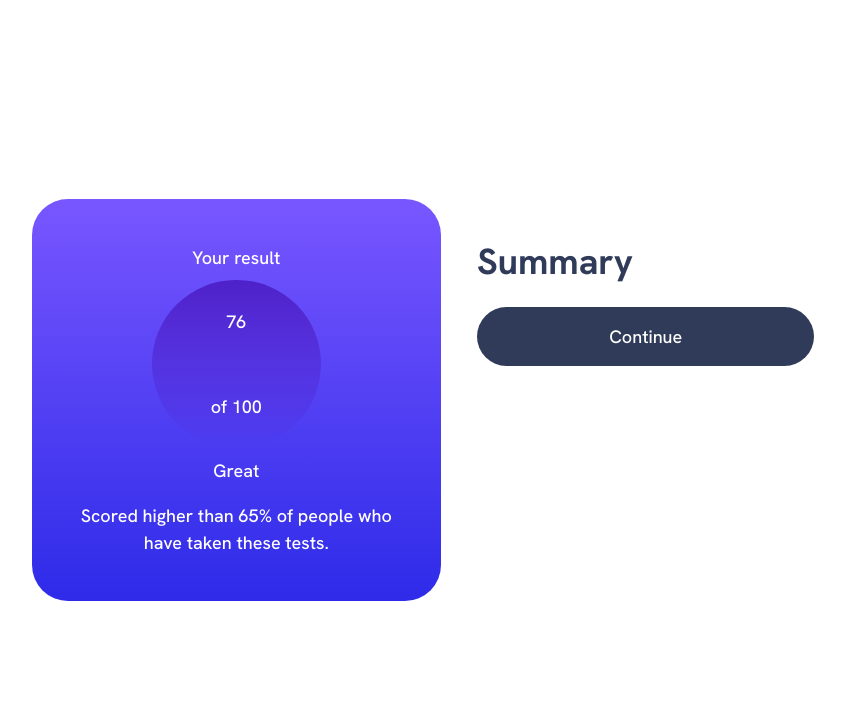
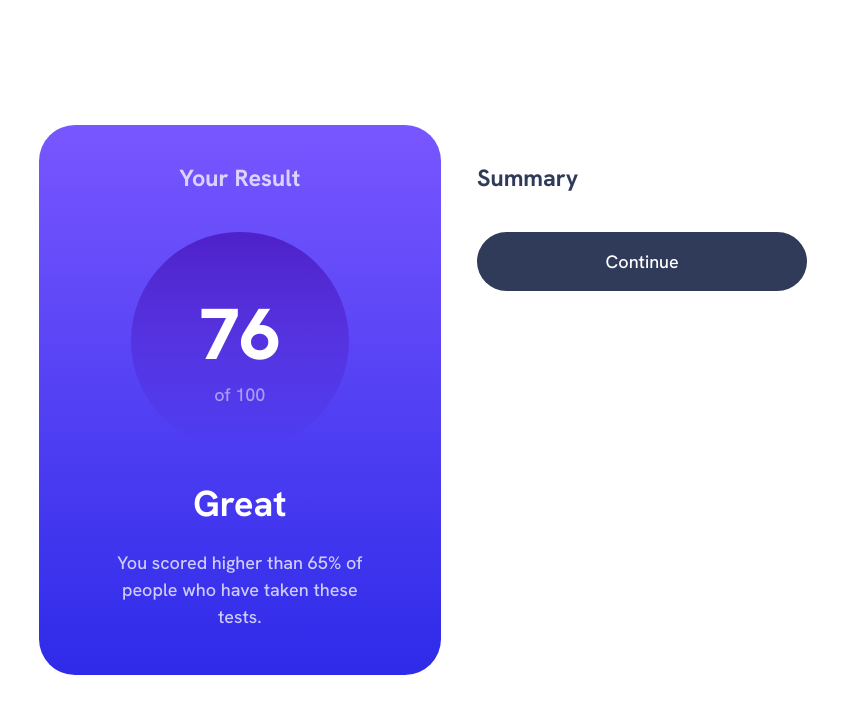
Before and after one commit to nikkehtine-fm/results-summary-component, a React (Vite) app: page / in a window 1280 px wide. Shown: the top 714 px of the page, without its empty margins (199-1044 px from the left). Built offline with nearby package versions, Linux system fonts and the light colour scheme.

Commit message:
Improve CSS, read properties from JSON Start work on progress bars

```diff
--- a/src/App.css
+++ b/src/App.css
@@ -18,5 +18,17 @@
 
 #root > div {
     flex: 1 1 0;
-    padding: 2rem;
+    padding: 1rem 2rem;
 }
+
+button {
+    font-family: inherit;
+    font-size: inherit;
+    font-weight: inherit;
+}
+
+h1 {
+    font-size: 1.3rem;
+    font-weight: 700;
+    margin-block: 1rem;
+}
--- a/src/App.tsx
+++ b/src/App.tsx
@@ -1,12 +1,32 @@
 import "./App.css";
 import ScoreCard from "./components/ScoreCard.tsx";
 import SummaryCard from "./components/SummaryCard.tsx";
+import data from "./assets/data.json";
+
+export type DataEntry = {
+    category: string;
+    score: number;
+    icon: string;
+};
+
+export type ScoreCardProps = {
+    score: number;
+    message: string;
+    description: string;
+};
+
+const overviewData: ScoreCardProps = {
+    score: 76,
+    message: "Great",
+    description:
+        "You scored higher than 65% of people who have taken these tests.",
+};
 
 export default function App() {
     return (
         <>
-            <ScoreCard />
-            <SummaryCard />
+            <ScoreCard {...overviewData} />
+            <SummaryCard {...data} />
         </>
     );
 }
--- a/src/components/ScoreCard.tsx
+++ b/src/components/ScoreCard.tsx
@@ -1,5 +1,7 @@
 import styled from "styled-components";
 import { gradient, neutral } from "./colors.json";
+import changeAlpha from "./alpha";
+import { ScoreCardProps } from "../App";
 
 const StyledDiv = styled.div`
     color: ${neutral.white};
@@ -18,45 +20,72 @@ const StyledDiv = styled.div`
         flex: 1 1 200px;
     }
 
-    .circle {
-        width: 50%;
-        aspect-ratio: 1/1;
-        border-radius: 100%;
-        background: linear-gradient(
-            0deg,
-            ${gradient["persian-blue"]},
-            ${gradient["violet-blue"]}
-        );
-        display: grid;
-        place-items: center;
-        @media screen and (max-width: 768px) {
-            width: 200px;
-        }
+    h1 {
+        color: ${changeAlpha(neutral["white"], 75)};
     }
+
     span {
         display: block;
         margin: 0.5rem;
     }
+
+    #result-title {
+        font-size: 2rem;
+        font-weight: 700;
+    }
+    #result-description {
+        color: ${changeAlpha(neutral["white"], 75)};
+        width: 75%;
+        margin-block-end: 1.5rem;
+    }
 `;
 
-export default function ScoreCard() {
+export default function ScoreCard(props: ScoreCardProps) {
     return (
         <StyledDiv>
-            <span>Your result</span>
-            <Score />
-            <span>Great</span>
-            <span>
-                Scored higher than 65% of people who have taken these tests.
-            </span>
+            <h1>Your Result</h1>
+            <Score score={props.score} />
+            <span id="result-title">{props.message}</span>
+            <span id="result-description">{props.description}</span>
         </StyledDiv>
     );
 }
 
-function Score() {
+const Circle = styled.div`
+    width: 66%;
+    aspect-ratio: 1/1;
+    border-radius: 100%;
+    background: linear-gradient(
+        0deg,
+        ${gradient["persian-blue"]},
+        ${gradient["violet-blue"]}
+    );
+    margin: 1rem;
+    position: relative;
+    display: grid;
+    place-items: center;
+    @media screen and (max-width: 768px) {
+        width: 200px;
+    }
+
+    #result-score {
+        font-size: 4rem;
+        font-weight: 800;
+        position: absolute;
+        transform: translateY(-6.66%);
+    }
+    #result-percent {
+        color: ${changeAlpha(neutral["white"], 50)};
+        position: absolute;
+        bottom: 15%;
+    }
+`;
+
+function Score({ score }: { score: number }) {
     return (
-        <div className="circle">
-            <span>76</span>
-            <span>of 100</span>
-        </div>
+        <Circle>
+            <span id="result-score">{score}</span>
+            <span id="result-percent">of 100</span>
+        </Circle>
     );
 }
--- /dev/null
+++ b/src/components/alpha.ts
@@ -0,0 +1,12 @@
+/**
+ * Gets the hsla value and changes the last property
+ *
+ * I am aware this is a hilariously overengineered solution,
+ * and I'm proud of it.
+ */
+export default function changeAlpha(color: string, alphaVal: number): string {
+    const params: string[] = color.split(", ");
+    let transparency: number = alphaVal / 100;
+    params[3] = transparency.toString() + ")";
+    return params.join(", ");
+}
--- a/src/components/colors.json
+++ b/src/components/colors.json
@@ -1,20 +1,20 @@
 {
   "primary": {
-    "light-red": "hsl(0, 100%, 67%)",
-    "orange-yellow": "hsl(39, 100%, 56%)",
-    "green-teal": "hsl(166, 100%, 37%)",
-    "cobalt-blue": "hsl(234, 85%, 45%)"
+    "light-red": "hsla(0, 100%, 67%, 1)",
+    "orange-yellow": "hsla(39, 100%, 56%, 1)",
+    "green-teal": "hsla(166, 100%, 37%, 1)",
+    "cobalt-blue": "hsla(234, 85%, 45%, 1)"
   },
   "gradient": {
-    "light-slate-blue": "hsl(252, 100%, 67%)",
-    "light-royal-blue": "hsl(241, 81%, 54%)",
+    "light-slate-blue": "hsla(252, 100%, 67%, 1)",
+    "light-royal-blue": "hsla(241, 81%, 54%, 1)",
     "violet-blue": "hsla(256, 72%, 46%, 1)",
     "persian-blue": "hsla(241, 72%, 46%, 0)"
   },
   "neutral": {
-    "white": "hsl(0, 0%, 100%)",
-    "pale-blue": "hsl(221, 100%, 96%)",
-    "light-lavender": "hsl(241, 100%, 89%)",
-    "dark-gray-blue": "hsl(224, 30%, 27%)"
+    "white": "hsla(0, 0%, 100%, 1)",
+    "pale-blue": "hsla(221, 100%, 96%, 1)",
+    "light-lavender": "hsla(241, 100%, 89%, 1)",
+    "dark-gray-blue": "hsla(224, 30%, 27%, 1)"
   }
 }
--- a/src/index.css
+++ b/src/index.css
@@ -26,9 +26,3 @@ body {
     min-width: 320px;
     min-height: 100dvh;
 }
-
-button {
-    font-family: inherit;
-    font-size: inherit;
-    font-weight: inherit;
-}
```
Also changed, not shown: src/components/SummaryCard.tsx (+4 -4 lines), src/components/SummaryProgessbars.tsx (added, +42 -0 lines).
